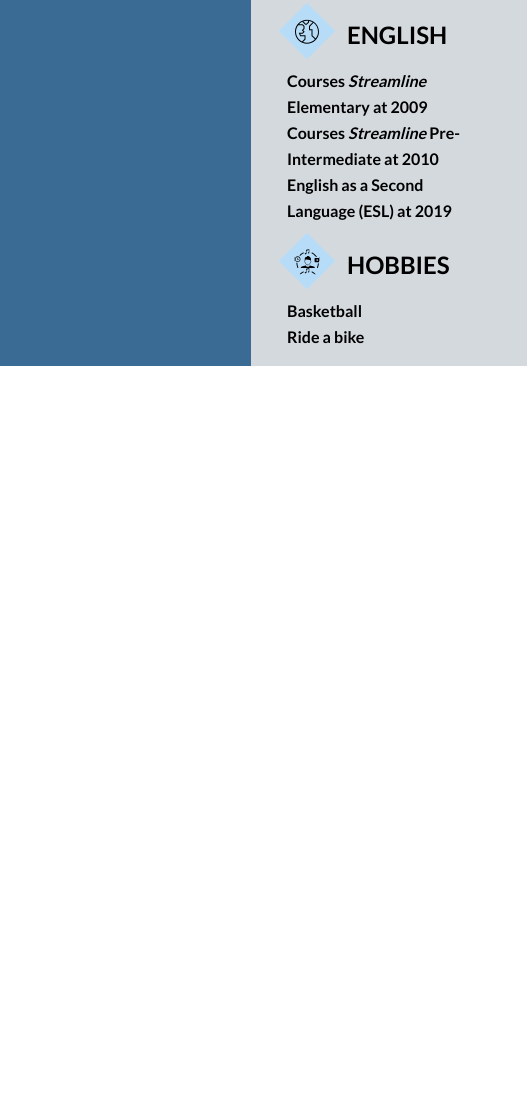
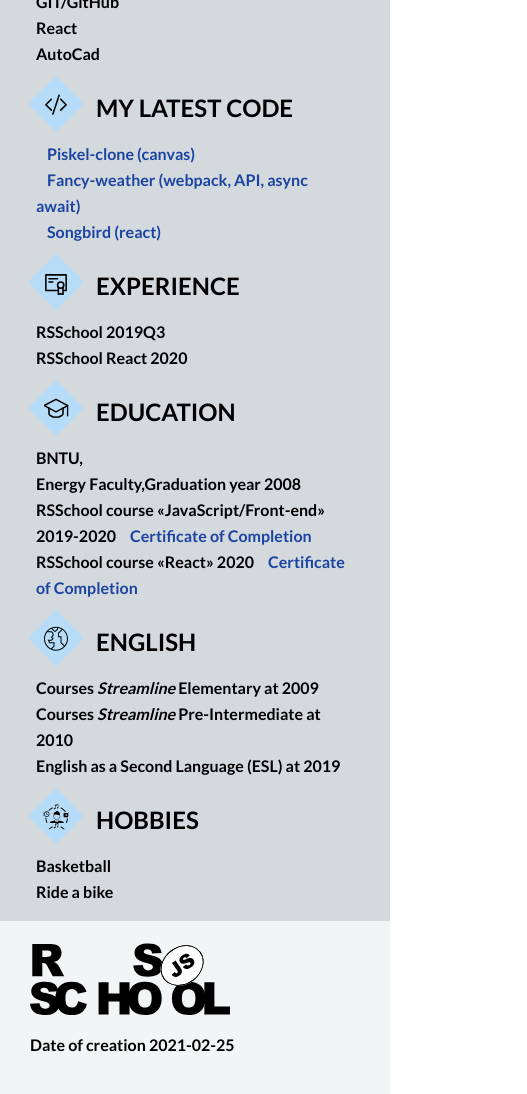
Before and after one commit to Yuri-9/rsschool-cv, a website: page index.html in a window 390 px wide. Shown: the part 1268-2362 px from the top of the page, 527 px wide, since content can reach past the window. Before the commit the page ends 1634 px from the top, so only its background shows below. Drawn offline with Linux system fonts and the light colour scheme.

Commit message:
feat: add footer

```diff
--- a/index.html
+++ b/index.html
@@ -15,7 +15,7 @@
     <link rel="stylesheet" href="sass/style.css" />
   </head>
   <body>
-    <main class="main">
+    <main class="main wrapper">
       <section class="contact-info">
         <div class="cover">
           <img class="cover__photo" src="img/photo.jpg" alt="My photo" />
@@ -39,13 +39,11 @@
                 <span class="icon-round">
                   <span class="icon icon_letter"></span>
                 </span>
-                <a href="mailto:Vashkevichup@gmail.com"
-                  >Vashkevichup@gmail.com</a
-                >
+                <a href="mailto:Vashkevichup@gmail.com">Vashkevichup@gmail.com</a>
               </li>
               <li class="contact-me__link">
                 <span class="icon-round">
-                  <span class="icon icon_git"></span>
+                  <span class="icon icon_git icon2"></span>
                 </span>
                 <a href="https://github.com/Yuri-9/">Yuri-9</a>
               </li>
@@ -68,10 +66,9 @@
             <h3>The main goal</h3>
           </div>
           <p class="extension__text">
-            The main goal is to make my family always happy. Earn a lot of money
-            and travel with my family around the world. I like to work at a
-            computer, program and analyze code. I do not want to sit still, I
-            want to evolve and become a developer.
+            The main goal is to make my family always happy. Earn a lot of money and travel with my
+            family around the world. I like to work at a computer, program and analyze code. I do
+            not want to sit still, I want to evolve and become a developer.
           </p>
         </div>
         <div class="extension__item">
@@ -98,9 +95,7 @@
           </div>
           <ul class="extension__list">
             <li class="extension__link">
-              <a href="https://yuri-9.github.io/piskel-clone/"
-                >Piskel-clone (canvas)</a
-              >
+              <a href="https://yuri-9.github.io/piskel-clone/">Piskel-clone (canvas)</a>
             </li>
             <li class="extension__link">
               <a href="https://yuri-9.github.io/fancy-weather/"
@@ -138,15 +133,11 @@
             </li>
             <li class="extension__link">
               RSSchool course «JavaScript/Front-end» 2019-2020
-              <a href="https://app.rs.school/certificate/7kgaun5v"
-                >Certificate of Completion</a
-              >
+              <a href="https://app.rs.school/certificate/7kgaun5v">Certificate of Completion</a>
             </li>
             <li class="extension__link">
               RSSchool course «React» 2020
-              <a href="https://app.rs.school/certificate/sovht1n6"
-                >Certificate of Completion</a
-              >
+              <a href="https://app.rs.school/certificate/sovht1n6">Certificate of Completion</a>
             </li>
           </ul>
         </div>
@@ -177,5 +168,11 @@
         </div>
       </section>
     </main>
+    <footer class="footer wrapper">
+      <a href="https://rs.school/js/" class="logo">
+        <span class="logo-img"></span>
+      </a>
+      <p>Date of creation <time>2021-02-25</time></p>
+    </footer>
   </body>
 </html>
--- a/sass/abstract/_constants.scss
+++ b/sass/abstract/_constants.scss
@@ -6,6 +6,7 @@
 $color-text: #544837;
 $color-text-light: #f8f8f8;
 $color-icon: #fafafa;
+$color-footer: #f2f5f5;
 
 $color-violet: #7752BE;
 $color-yellow: #FAB005;
@@ -13,6 +14,4 @@
 $color-blue: #4DADF7;
 
 $content-width: 1000px;
-// $tablet-width: 768px;
-// $mobile-big-width: 414px;
-// $mobile-small-width: 320px;
+$mobile-width: 550px;
--- a/sass/abstract/_mixins.scss
+++ b/sass/abstract/_mixins.scss
@@ -4,3 +4,7 @@
     font-weight: $weight;
     line-height: $height;
 }
+
+@mixin media-mobile {
+    @media (max-width: $mobile-width) { @content; }
+}
--- /dev/null
+++ b/sass/base/_logo.scss
@@ -0,0 +1,17 @@
+.logo {
+    display: flex;
+    cursor: pointer;
+}
+
+.logo-img {
+    background: url("../img/rs_school_js.svg");
+    width: 200px;
+    height: 75px;
+    background-repeat: no-repeat;
+}
+
+.logo-svg {
+    &:hover {
+        fill: $color-primary;
+    }
+}
--- a/sass/components/_contact-info.scss
+++ b/sass/components/_contact-info.scss
@@ -3,6 +3,9 @@
     flex-shrink: 1;
     text-align: center;
     background-color: $color-secondary;
+    @include media-mobile {
+        flex-basis: 550px;
+    }
  }
 
  .cover {
--- /dev/null
+++ b/sass/layouts/_footer.scss
@@ -0,0 +1,9 @@
+.footer {
+     display: flex;
+     padding: 20px 30px;
+     justify-content: space-between;
+     background-color: $color-footer;
+     @include media-mobile {
+        flex-wrap: wrap;
+    }
+}
--- a/sass/layouts/_main.scss
+++ b/sass/layouts/_main.scss
@@ -1,6 +1,7 @@
 .main {
-    max-width: $content-width;
-    margin: auto;
-    display: flex;
+   display: flex;
+   @include media-mobile {
+    flex-wrap: wrap;
+}
 
 }
--- /dev/null
+++ b/sass/layouts/_wrapper.scss
@@ -0,0 +1,4 @@
+.wrapper {
+    max-width: $content-width;
+    margin: auto;
+}
--- a/sass/style.scss
+++ b/sass/style.scss
@@ -8,8 +8,11 @@
 @import "base/base";
 @import "base/photo";
 @import "base/icons";
+@import "base/logo";
 
 @import "layouts/main";
+@import "layouts/footer";
+@import "layouts/wrapper";
 
 @import "components/contact-info";
 @import "components/cover";
```
Also changed, not shown: img/rs_school_js.svg (added), img/Новая папка/experience.svg (deleted), img/Новая папка/github.svg (deleted), img/Новая папка/phone.svg (deleted), sass/style.css, 1 other file.
